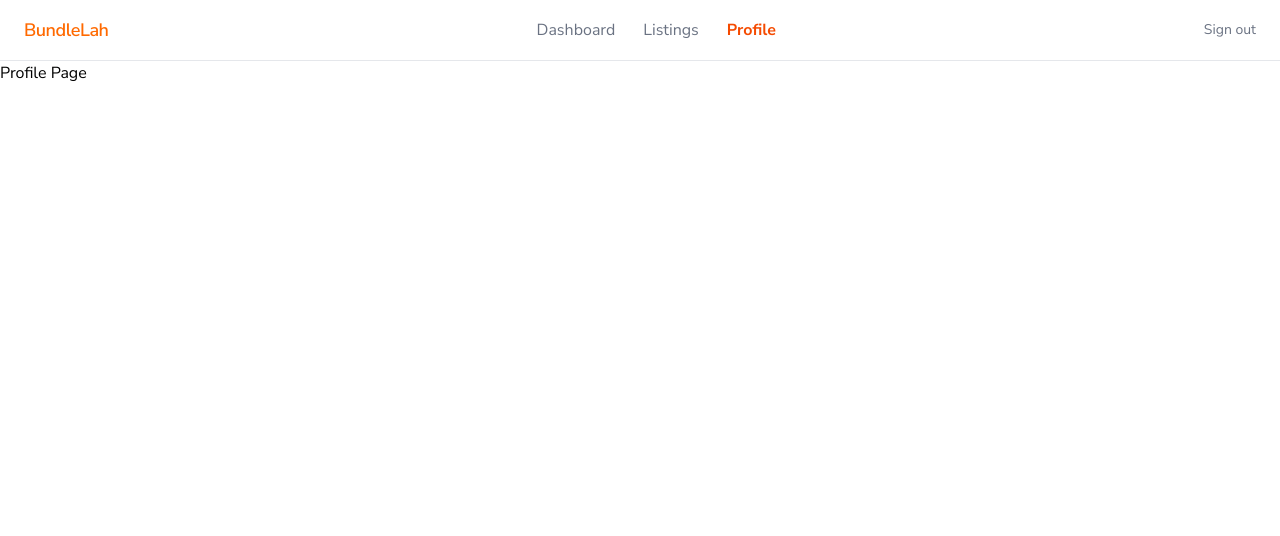
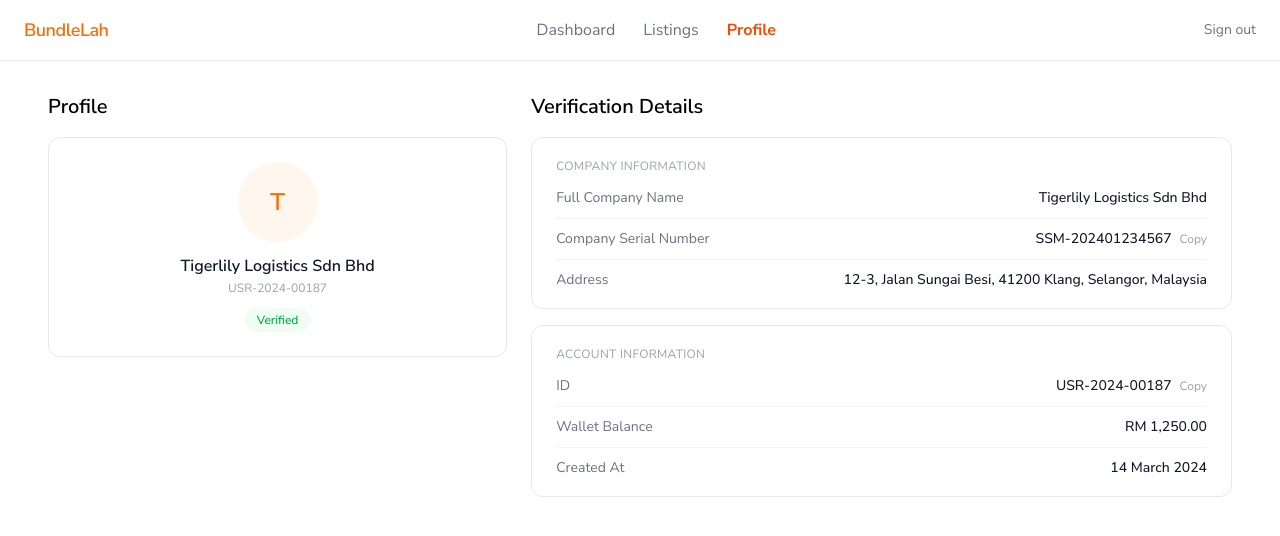
Before and after one commit to wz-Tan/BundleLah, a Next.js app in the folder Frontend/: page /profile in a window 1280 px wide. Shown: the top 536 px of the page. Built offline with nearby package versions, Linux system fonts and the light colour scheme.

Commit message:
feat: profile page

```diff
--- a/Frontend/app/profile/page.tsx
+++ b/Frontend/app/profile/page.tsx
@@ -1,3 +1,115 @@
-export default function Profile() {
-  return <h1>Profile Page</h1>;
+"use client";
+
+import { useState } from "react";
+
+const PROFILE = {
+  id: "USR-2024-00187",
+  companyName: "Tigerlily Logistics Sdn Bhd",
+  serialNumber: "SSM-202401234567",
+  address: "12-3, Jalan Sungai Besi, 41200 Klang, Selangor, Malaysia",
+  walletBalance: "RM 1,250.00",
+  createdAt: "14 March 2024",
+  verified: true,
+};
+
+function CopyableRow({
+  label,
+  value,
+  copyable = false,
+}: {
+  label: string;
+  value: string;
+  copyable?: boolean;
+}) {
+  const [copied, setCopied] = useState(false);
+
+  const handleCopy = () => {
+    navigator.clipboard.writeText(value);
+    setCopied(true);
+    setTimeout(() => setCopied(false), 1500);
+  };
+
+  return (
+    <div className="flex justify-between items-center py-2.5 text-sm">
+      <span className="text-gray-500">{label}</span>
+      <div className="flex items-center gap-2">
+        <span className="font-medium text-gray-900">{value}</span>
+        {copyable && (
+          <button
+            onClick={handleCopy}
+            className="text-xs text-gray-400 hover:text-orange-500 transition-colors"
+          >
+            {copied ? "Copied" : "Copy"}
+          </button>
+        )}
+      </div>
+    </div>
+  );
 }
+
+export default function ProfilePage() {
+  return (
+    <main className="mx-12 my-8">
+      <div className="grid grid-cols-10 gap-6">
+        {/* Identity card */}
+        <div className="col-span-4 flex flex-col gap-4">
+          <h2 className="text-xl font-semibold">Profile</h2>
+          <div className="rounded-xl border border-gray-200 bg-white p-6 flex flex-col items-center text-center gap-3">
+            <div className="w-20 h-20 rounded-full bg-orange-50 text-orange-500 flex items-center justify-center text-2xl font-semibold">
+              {PROFILE.companyName.charAt(0)}
+            </div>
+            <div>
+              <p className="font-semibold text-gray-900">
+                {PROFILE.companyName}
+              </p>
+              <p className="text-xs text-gray-400 mt-0.5">{PROFILE.id}</p>
+            </div>
+
+            {PROFILE.verified ? (
+              <span className="text-xs font-medium text-green-600 bg-green-50 px-3 py-1 rounded-full">
+                Verified
+              </span>
+            ) : (
+              <span className="text-xs font-medium text-yellow-600 bg-yellow-50 px-3 py-1 rounded-full">
+                Pending Verification
+              </span>
+            )}
+          </div>
+        </div>
+
+        {/* Details card */}
+        <div className="col-span-6 flex flex-col gap-4">
+          <h2 className="text-xl font-semibold">Verification Details</h2>
+
+          {/* Company information */}
+          <div className="rounded-xl border border-gray-200 bg-white px-6 py-2">
+            <p className="text-xs text-gray-400 uppercase tracking-wide pt-3 pb-1">
+              Company Information
+            </p>
+            <div className="divide-y divide-gray-100">
+              <CopyableRow label="Full Company Name" value={PROFILE.companyName} />
+              <CopyableRow
+                label="Company Serial Number"
+                value={PROFILE.serialNumber}
+                copyable
+              />
+              <CopyableRow label="Address" value={PROFILE.address} />
+            </div>
+          </div>
+
+          {/* Account information */}
+          <div className="rounded-xl border border-gray-200 bg-white px-6 py-2">
+            <p className="text-xs text-gray-400 uppercase tracking-wide pt-3 pb-1">
+              Account Information
+            </p>
+            <div className="divide-y divide-gray-100">
+              <CopyableRow label="ID" value={PROFILE.id} copyable />
+              <CopyableRow label="Wallet Balance" value={PROFILE.walletBalance} />
+              <CopyableRow label="Created At" value={PROFILE.createdAt} />
+            </div>
+          </div>
+        </div>
+      </div>
+    </main>
+  );
+}
```
